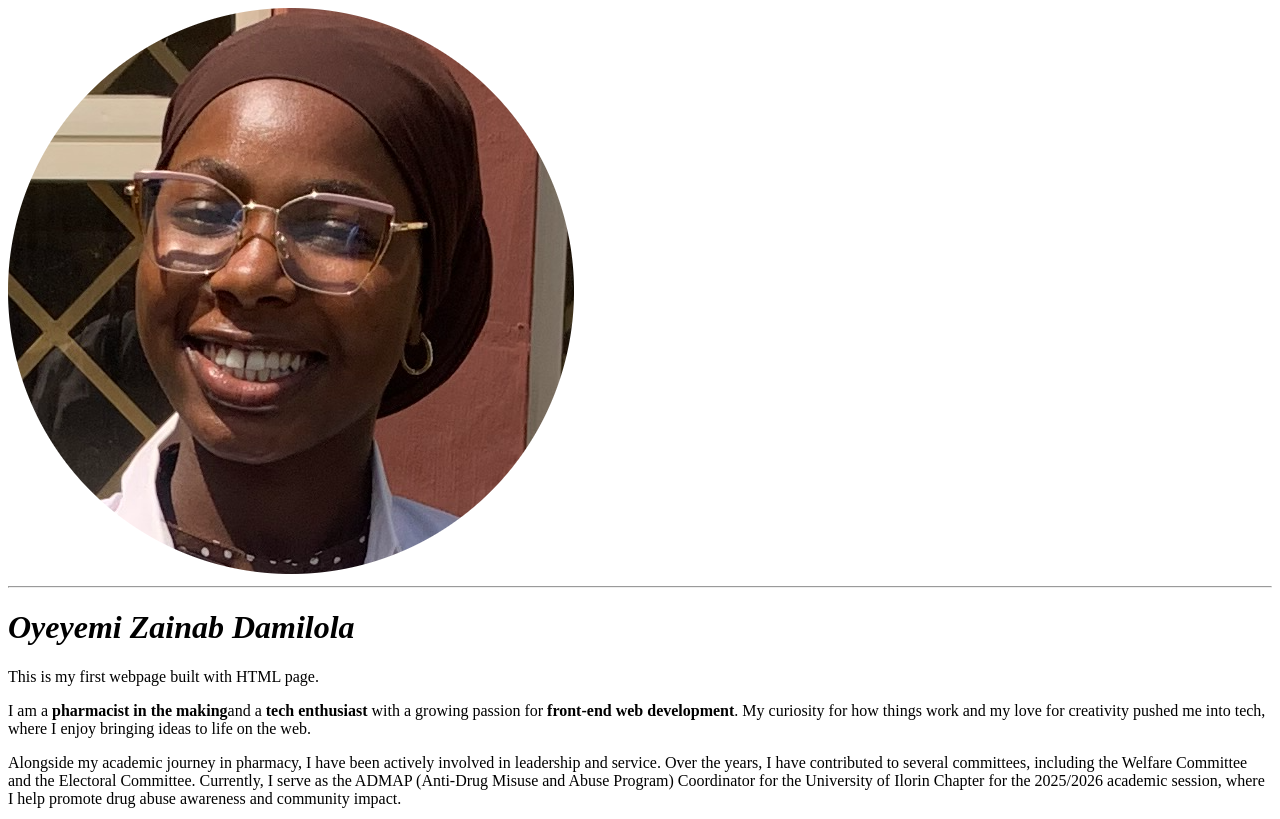
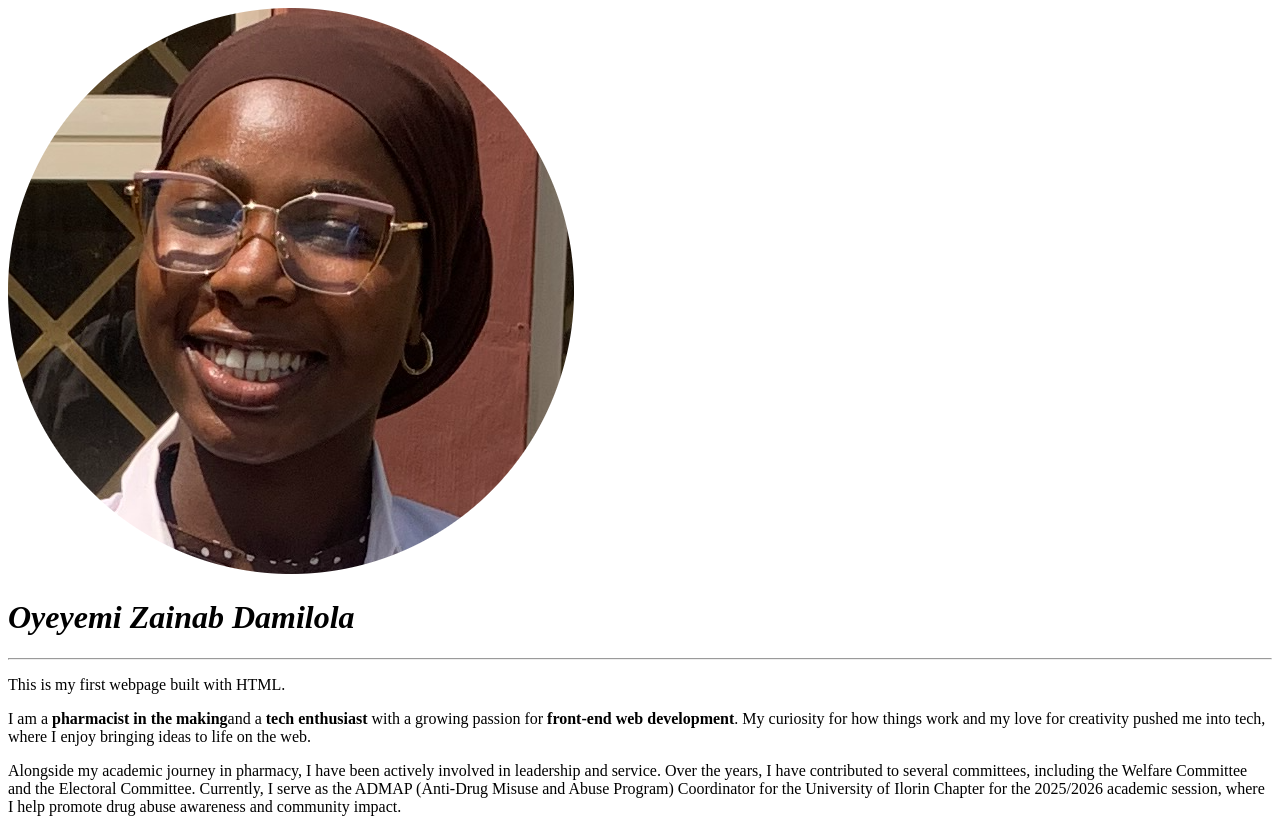
Before and after one commit to zeequincy/my-website, a plain HTML site: page index.html in a window 1280 px wide. Shown: the top 819 px of the page. Drawn offline with Linux system fonts and the light colour scheme.

Commit message:
Add files via upload

```diff
--- a/index.html
+++ b/index.html
@@ -7,10 +7,10 @@
 <body>
 
     <img src="zainab's photo.png" alt="zainab's profile picture">
+<h1><em>Oyeyemi Zainab Damilola</em></h1>
+    <hr>
 
-    <hr>
-    <h1><em>Oyeyemi Zainab Damilola</em></h1>
-    <p>This is my first webpage built with HTML page. </p>
+    <p>This is my first webpage built with HTML. </p>
      <p>I am a<strong> pharmacist in the making</strong>and a <strong>tech enthusiast</strong> with a growing passion for <strong>front-end web development</strong>.
 My curiosity for how things work and my love for creativity pushed me into tech, where I enjoy bringing ideas to life on the web.</p>
 <p>Alongside my academic journey in pharmacy, I have been actively involved in leadership and service.
@@ -38,5 +38,4 @@ My curiosity for how things work and my love for creativity pushed me into tech,
 
 </body>
 <!--<ol type="i" for roman numeral-->
-
 </html>
```
